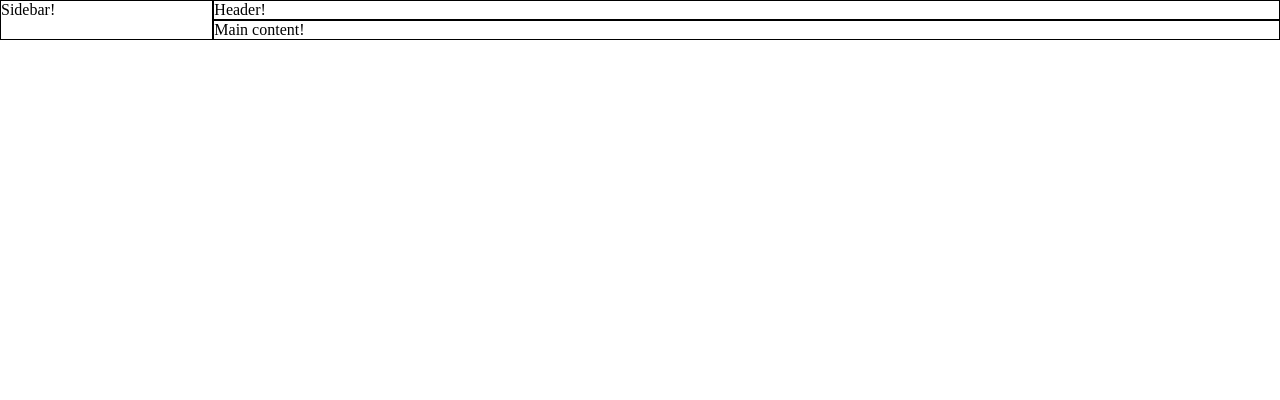
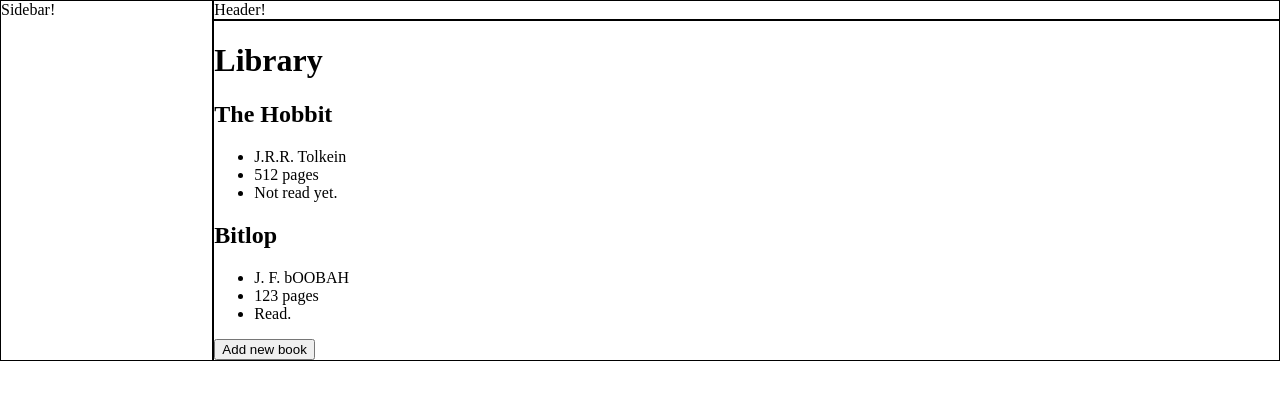
Before and after one commit to elephantfive/odin-library, a plain HTML site: page index.html in a window 1280 px wide. Drawn offline with Linux system fonts and the light colour scheme.

Commit message:
Add very basic grid CSS and JS for book display

```diff
--- a/index.html
+++ b/index.html
@@ -5,12 +5,19 @@
     <meta name="viewport" content="width=device-width, initial-scale=1.0">
     <title>Library</title>
     <link rel="stylesheet" href="style.css">
-    <script src="object-test.js"></script>
+    <script src="object-test.js" defer></script>
 </head>
 <body>
     <div class="sidebar">Sidebar!</div>
     <div class="header">Header!</div>
-    <div class="main-content">Main content!</div>
+    <div class="main-content">
+        <div class="library">
+            <div class="books">
+                <h1>Library</h1>
+            </div>
+            <button class="add-new-book">Add new book</button>
+        </div>
+    </div>
 
 </body>
 </html>
--- a/object-test.js
+++ b/object-test.js
@@ -1,4 +1,4 @@
-function Book(title, author, pages, read) {
+function Book(title, author, pages, read, id) {
     if (!new.target) {
         throw Error("You must use the 'new' operator.");
     }
@@ -6,15 +6,49 @@ function Book(title, author, pages, read) {
     this.author = author;
     this.pages = pages;
     this.read = read;
-    this.id = crypto.randomUUID;
-    this.info = function () {
-        return this.read ? `${this.title} by ${this.author}, ${this.pages}, read.`
-        :`${this.title} by ${this.author}, ${this.pages}, not read yet.`;
-    };
+    this.id = id;
+    this.info = [author, `${pages} pages`];
+    if (read) {
+        this.info.push("Read.");
+    } else {
+        this.info.push("Not read yet.");
+    }
 }
 
-function addBookToLibrary(book) {
-    myLibrary.push(book);
+function addBookToLibrary(title, author, pages, read) {
+    myLibrary.push(new Book(title, author, pages, read, crypto.randomUUID));
+}
+
+function displayLibrary() {
+    const books = document.querySelector(".books");
+    for (const book of myLibrary) {
+        const newBook = document.createElement("div");
+        newBook.classList.add("book");
+
+        const newBookTitle = document.createElement("h2");
+        newBookTitle.textContent = book.title;
+
+        const newBookInfo = document.createElement('ul');
+        for (const item of book.info) {
+            const newListItem = document.createElement("li");
+            newListItem.textContent = item;
+            newBookInfo.appendChild(newListItem);
+        }
+
+        books.appendChild(newBook);
+        newBook.appendChild(newBookTitle);
+        newBook.appendChild(newBookInfo);
+
+    }
+}
+
+function addNewBook() {
+    const newBookButton = document.querySelector(".add-new-book");
 }
 
 const myLibrary =[];
+
+addBookToLibrary("The Hobbit", "J.R.R. Tolkein", 512, false);
+addBookToLibrary("Bitlop", "J. F. bOOBAH", 123, true);
+
+displayLibrary();
```
